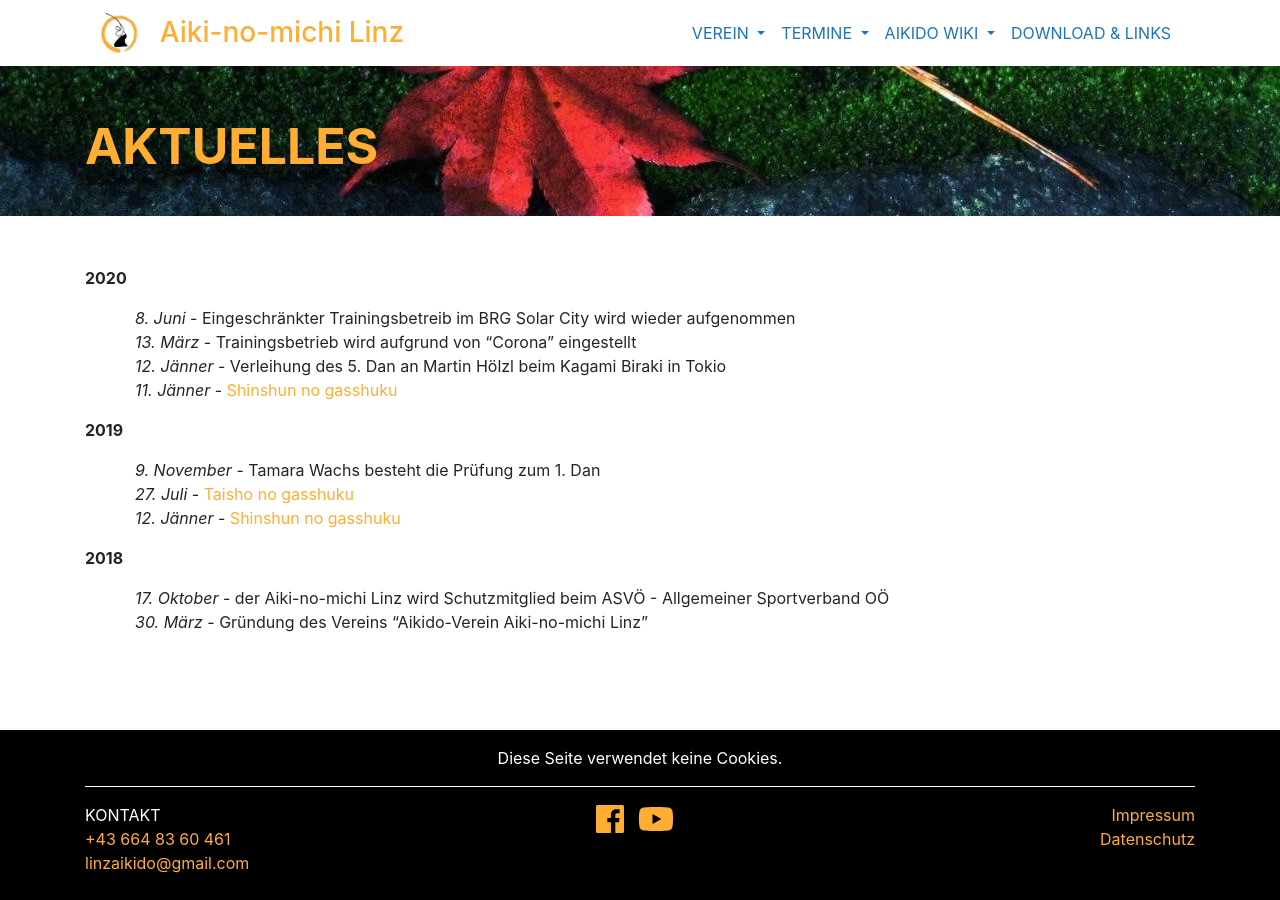
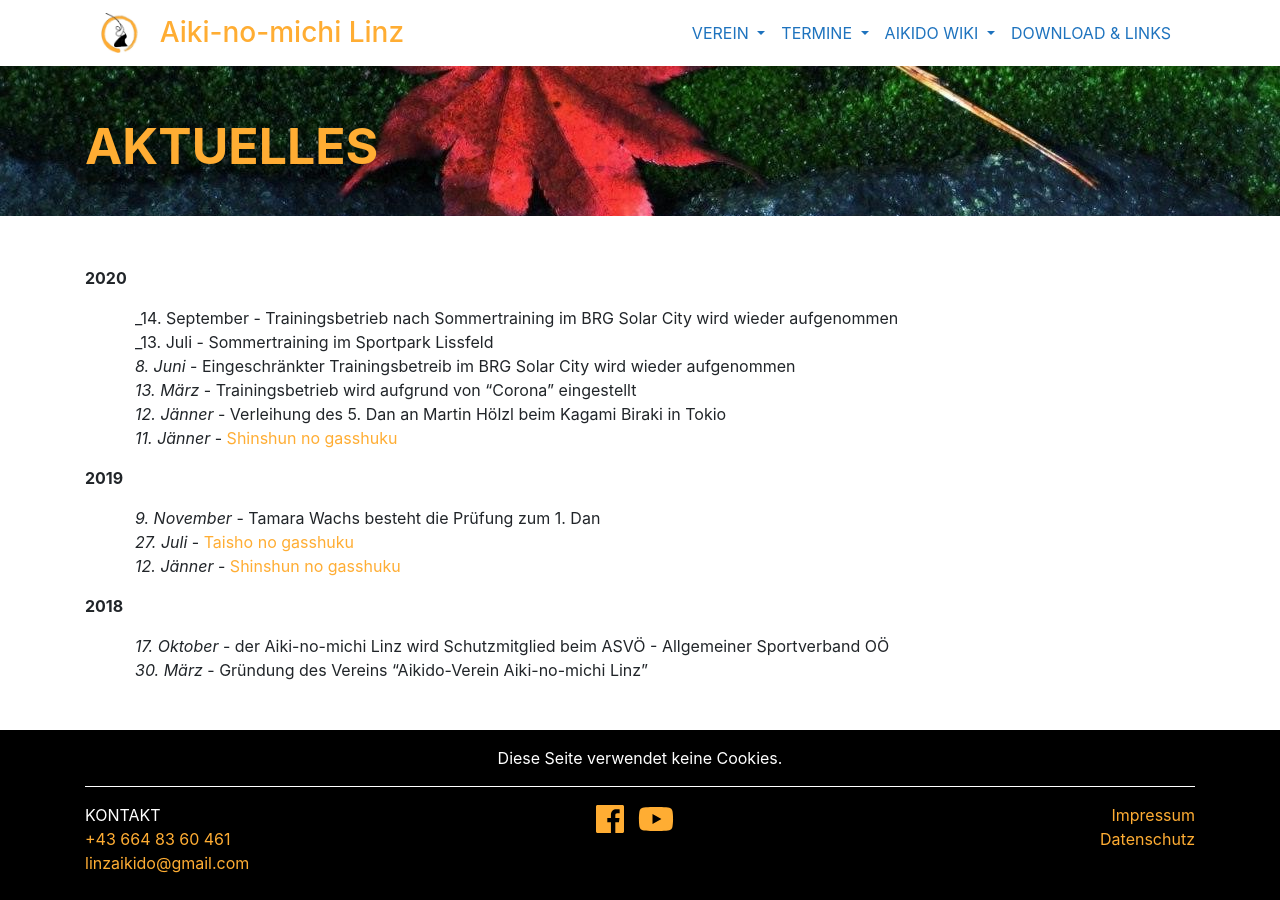
Before and after one commit to TWachs/aikinomichi-linz, a Jekyll site: the page built from aktuelles.md, in a window 1280 px wide. Built offline with Jekyll 4.4.1, drawn with Linux system fonts in a browser that asks for light colours; nearby versions of some CDN libraries.

Commit message:
Update aktuelles.md

```diff
--- a/aktuelles.md
+++ b/aktuelles.md
@@ -7,7 +7,8 @@ title: Aktuelles
 <div class="container block" markdown="1">
 
 **2020**
-
+* _14. September - Trainingsbetrieb nach Sommertraining im BRG Solar City wird wieder aufgenommen
+* _13. Juli - Sommertraining im Sportpark Lissfeld
 * _8. Juni_ - Eingeschränkter Trainingsbetreib im BRG Solar City wird wieder aufgenommen
 * _13. März_ - Trainingsbetrieb wird aufgrund von "Corona" eingestellt
 * _12. Jänner_ - Verleihung des 5. Dan an Martin Hölzl beim Kagami Biraki in Tokio
```
